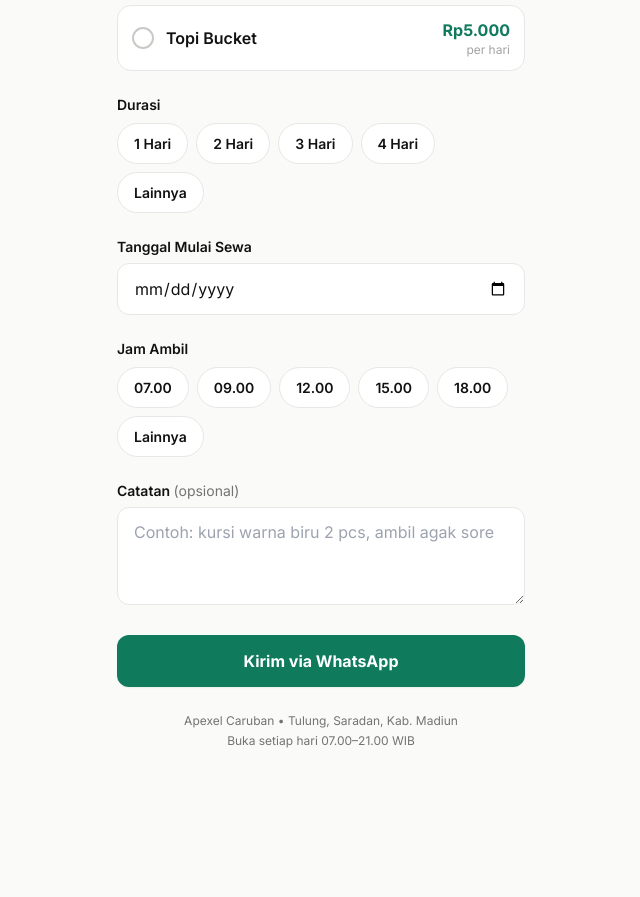
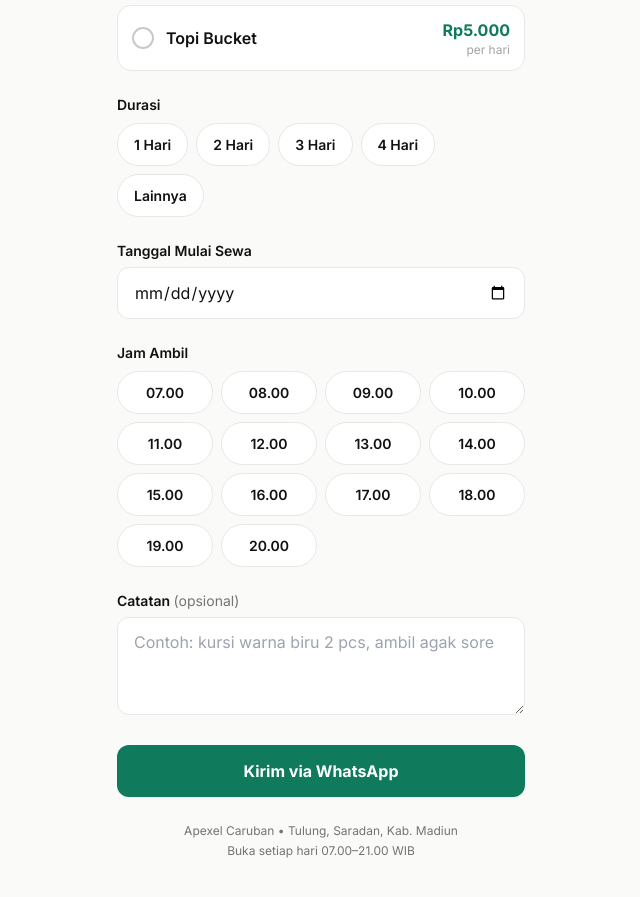
Before and after one commit to apexelcaruban/apexelcaruban, a plain HTML site: page form.html in a window 1280 px wide. Shown: the part 1722-2619 px from the top of the page, without its empty margins (319-959 px from the left). Before the commit the page ends 2536 px from the top, so only its background shows below. Drawn offline with nearby package versions, Linux system fonts and the light colour scheme.

Commit message:
Form: jam ambil jadi per jam 07.00-20.00 dalam grid 4 kolom

```diff
--- a/form.html
+++ b/form.html
@@ -54,7 +54,7 @@ tailwind.config = {
 
   .chip {
     border: 1px solid #E7E7E5; background: #fff; border-radius: 9999px;
-    padding: 9px 16px; font-weight: 600; font-size: 14px;
+    padding: 10px 16px; font-weight: 600; font-size: 14px; text-align: center;
     transition: background .15s, color .15s, border-color .15s;
   }
   .chip.selected { background: #0F7A5C; border-color: #0F7A5C; color: #fff; }
@@ -99,7 +99,7 @@ tailwind.config = {
 
     <div>
       <p class="mb-2 text-sm font-semibold">Jam Ambil</p>
-      <div id="grupJam" class="flex flex-wrap gap-2"></div>
+      <div id="grupJam" class="grid grid-cols-4 gap-2"></div>
     </div>
 
     <div>
@@ -157,7 +157,7 @@ tailwind.config = {
     { v: '3 Hari', hari: 3 }, { v: '4 Hari', hari: 4 },
     { v: 'Lainnya', hari: 0 }
   ]
-  const JAM = ['07.00', '09.00', '12.00', '15.00', '18.00', 'Lainnya']
+  const JAM = Array.from({ length: 14 }, (_, i) => String(i + 7).padStart(2, '0') + '.00')
 
   const sel = { barang: null, durasi: null, jam: null }
 
```
